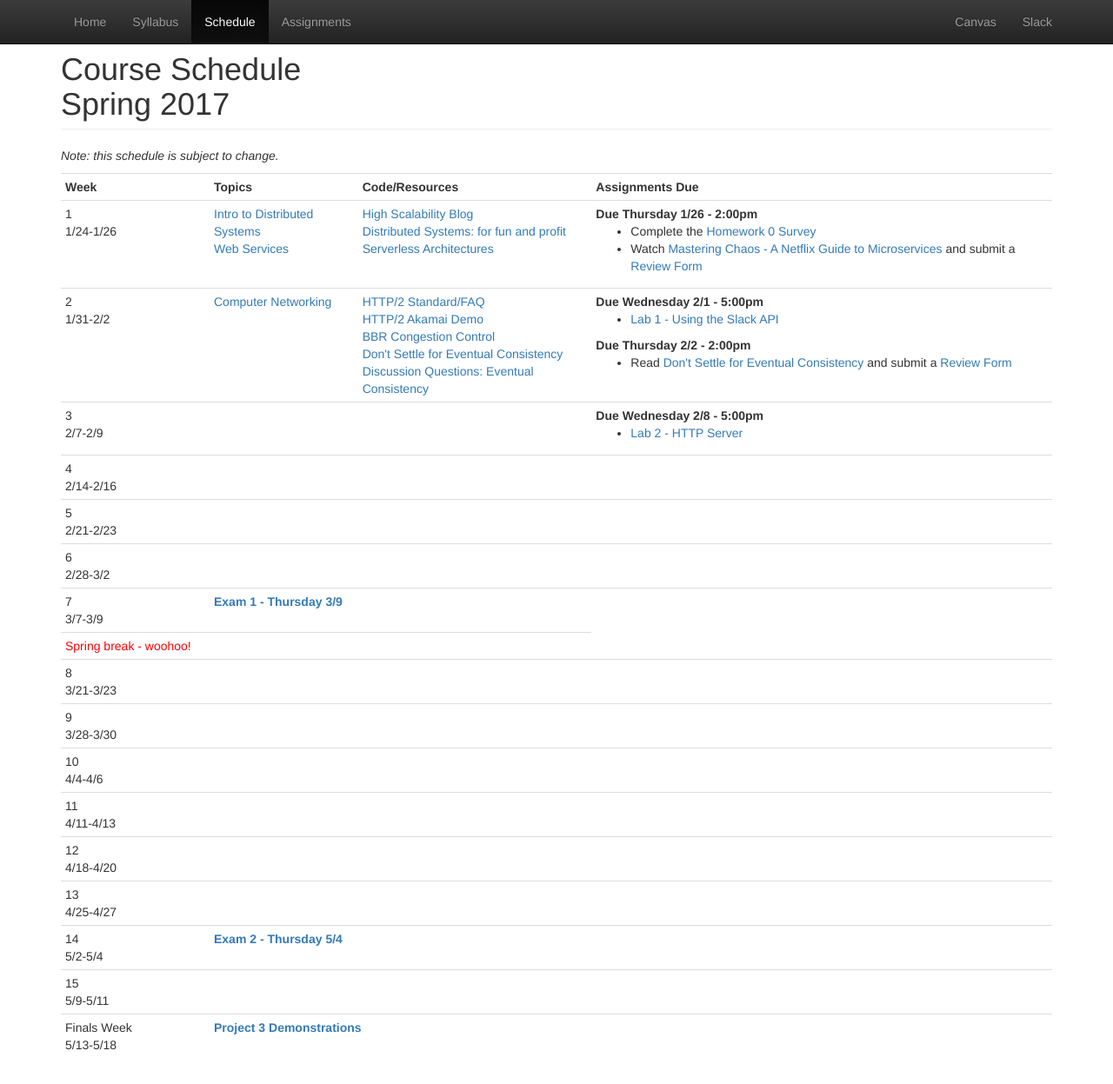
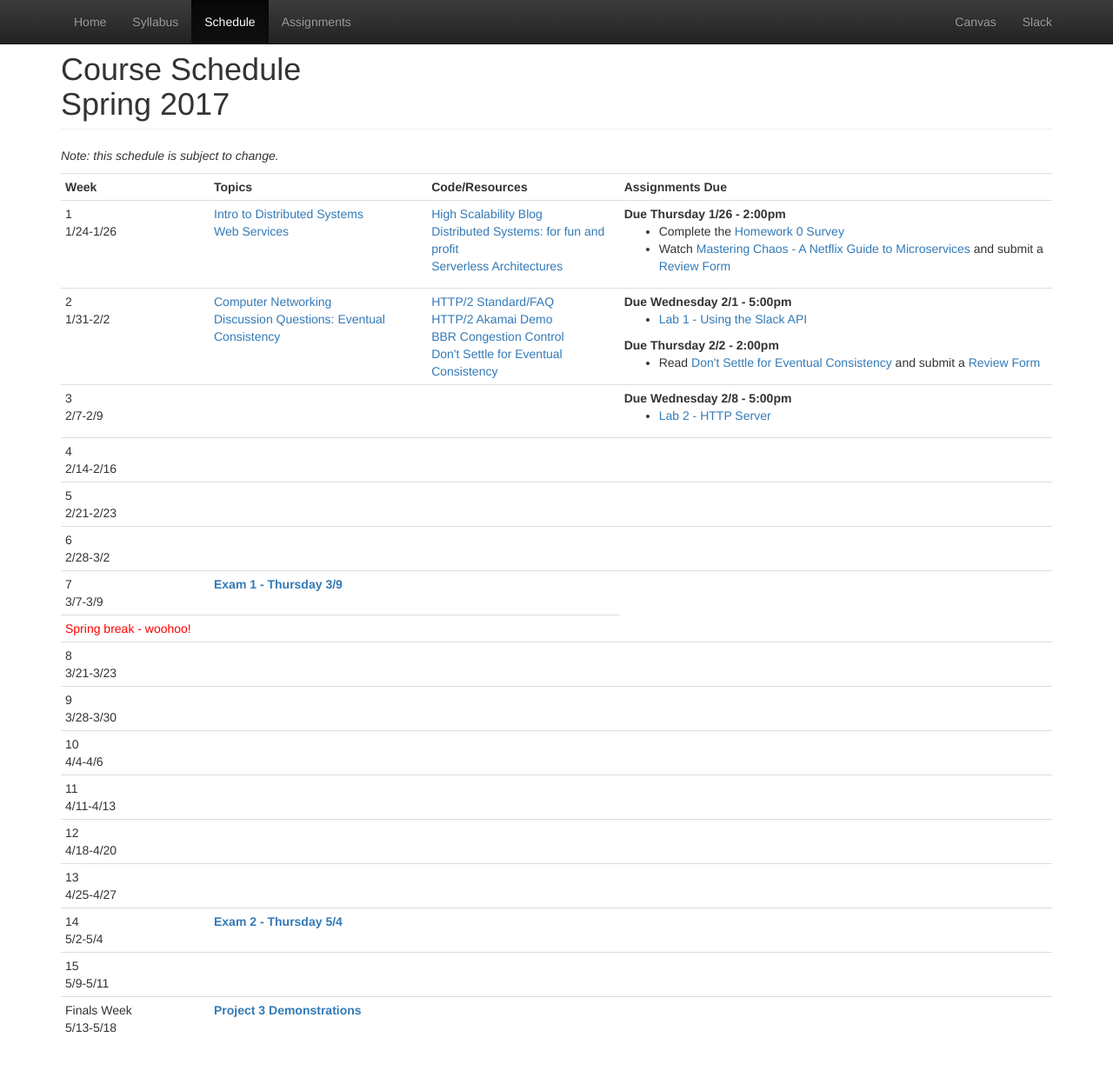
Before and after one commit to CS682-S17/cs682-s17.github.io, a Jekyll site: the page built from schedule.html, in a window 1280 px wide and 1257 px high. Shown: the top 1247 px of the window at 87% size. Built offline with Jekyll 4.4.1, drawn with Linux system fonts in a browser that asks for light colours; part of the change alters nothing that is shown.

Commit message:
update links

```diff
--- a/schedule.html
+++ b/schedule.html
@@ -38,13 +38,13 @@ title: Schedule
 			<td>2<br/>1/31-2/2</td>
 			<td>
 				<a href="https://github.com/CS682-S17/notes/blob/master/networking.md">Computer Networking</a><br/>
+				<a href="https://docs.google.com/document/d/1r4xeu2i2y0WgnNsX9IOpao5R0qxoJ5d4t95ybUcPnJs/edit">Discussion Questions: Eventual Consistency</a><br/>
 			</td>
 			<td>
 				<a href="https://http2.github.io/">HTTP/2 Standard/FAQ</a><br/>
 				<a href="https://http2.akamai.com/">HTTP/2 Akamai Demo</a><br/>
 				<a href="http://queue.acm.org/detail.cfm?id=3022184">BBR Congestion Control</a><br/>
 				<a href="http://queue.acm.org/detail.cfm?id=2610533">Don't Settle for Eventual Consistency</a><br/>
-				<a href="https://docs.google.com/document/d/1r4xeu2i2y0WgnNsX9IOpao5R0qxoJ5d4t95ybUcPnJs/edit">Discussion Questions: Eventual Consistency</a><br/>
 			</td>
 			<td>
 				<strong>Due Wednesday 2/1 - 5:00pm</strong>
```
